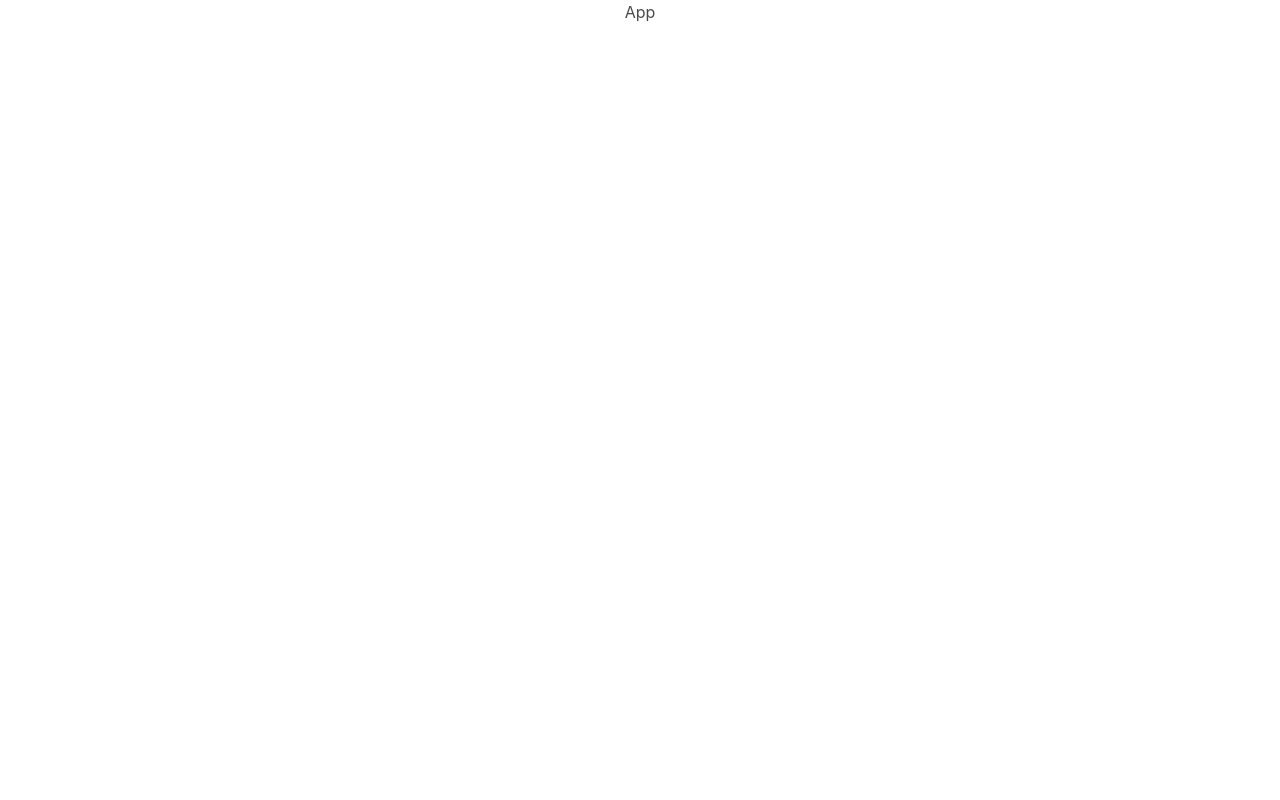
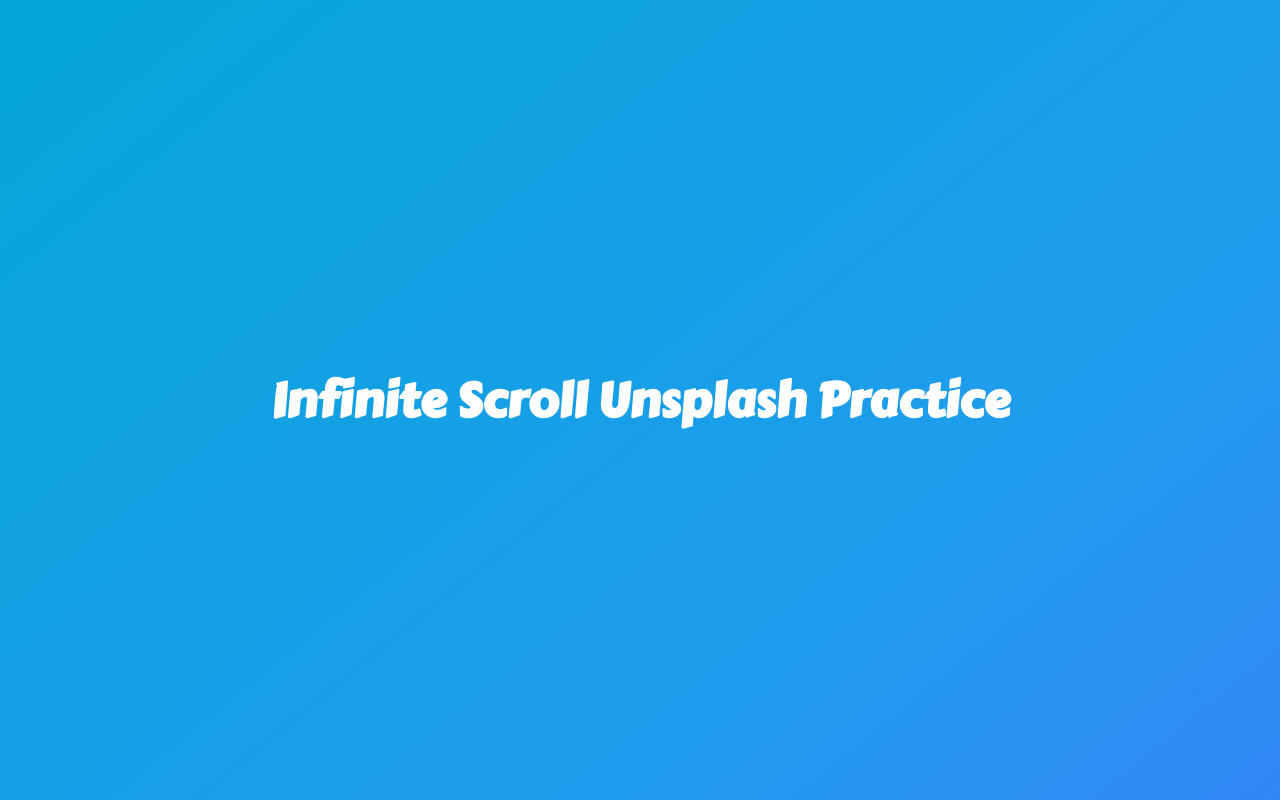
Before and after one commit to ChrisTregaskis/infiniteScrollPractice, a React (Create React App) app in the folder client/: page / in a window 1280 px wide. Built offline with nearby package versions, Linux system fonts and the light colour scheme; the HTML template or start-up script is replaced by a standard one.

Commit message:
copied html and css from code pen image collage base

```diff
--- a/client/src/App.css
+++ b/client/src/App.css
@@ -1,38 +1,23 @@
-.App {
+.title {
+  font-family: "Carter One";
+}
+.container {
+  margin-top: 50px;
   text-align: center;
 }
 
-.App-logo {
-  height: 40vmin;
-  pointer-events: none;
+/* Optional style for fetched images */
+.images {
+  display: flex;
+  max-width: 80%;
+  margin: 2% auto;
+  flex-wrap: wrap;
+  align-items: flex-start;
 }
-
-@media (prefers-reduced-motion: no-preference) {
-  .App-logo {
-    animation: App-logo-spin infinite 20s linear;
-  }
+.single-photo {
+  max-width: 300px;
+  align-self: auto;
+  margin: 1% 2px;
+  flex-grow: 1;
+  vertical-align: middle;
 }
-
-.App-header {
-  background-color: #282c34;
-  min-height: 100vh;
-  display: flex;
-  flex-direction: column;
-  align-items: center;
-  justify-content: center;
-  font-size: calc(10px + 2vmin);
-  color: white;
-}
-
-.App-link {
-  color: #61dafb;
-}
-
-@keyframes App-logo-spin {
-  from {
-    transform: rotate(0deg);
-  }
-  to {
-    transform: rotate(360deg);
-  }
-}
--- a/client/src/App.js
+++ b/client/src/App.js
@@ -3,9 +3,22 @@
 
 function App() {
   return (
-    <div className="App">
-      <h1>App</h1>
-    </div>
+      <div id="root">
+          <div className="hero is-fullheight is-bold is-info">
+              <div className="hero-body">
+                  <div className="container">
+                      <div className="header content">
+                          <h1 className="title is-1">
+                              Infinite Scroll Unsplash Practice
+                          </h1>
+                      </div>
+                      <div className="images">
+
+                      </div>
+                  </div>
+              </div>
+          </div>
+      </div>
   );
 }
 
```
